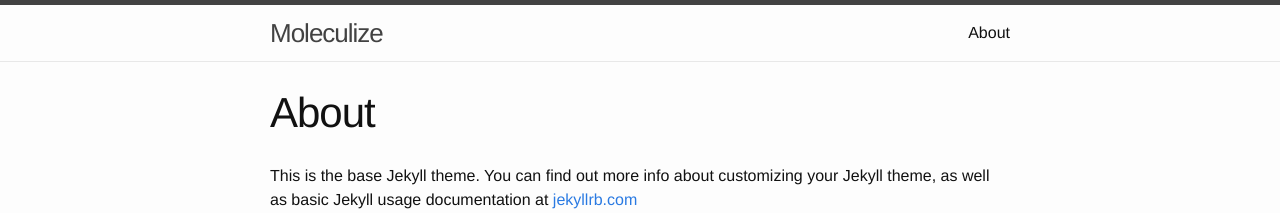
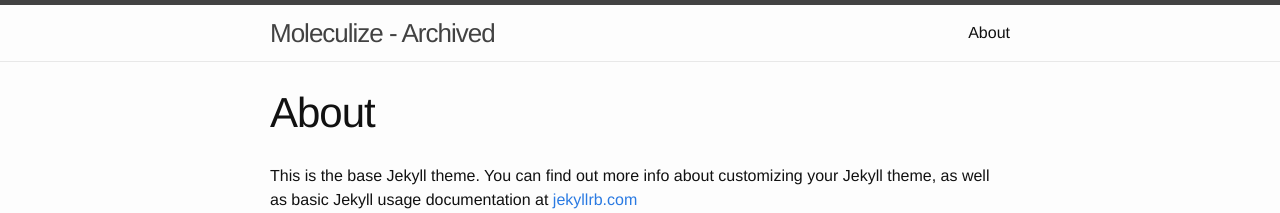
Before and after one commit to moleculyze/moleculyze.github.io, a Jekyll site: the page built from about.md, in a window 1280 px wide. Shown: the top 213 px of the page. Built offline with Jekyll 4.4.1, drawn with Linux system fonts in a browser that asks for light colours.

Commit message:
Update header.html

```diff
--- a/_includes/header.html
+++ b/_includes/header.html
@@ -2,7 +2,7 @@
 
   <div class="wrapper">
 
-    <a class="site-title" href="{{ site.baseurl }}/">{{ site.title }}</a>
+    <a class="site-title" href="{{ site.baseurl }}/">{{ site.title }} - Archived</a>
 
     <nav class="site-nav">
       <a href="#" class="menu-icon">
```
